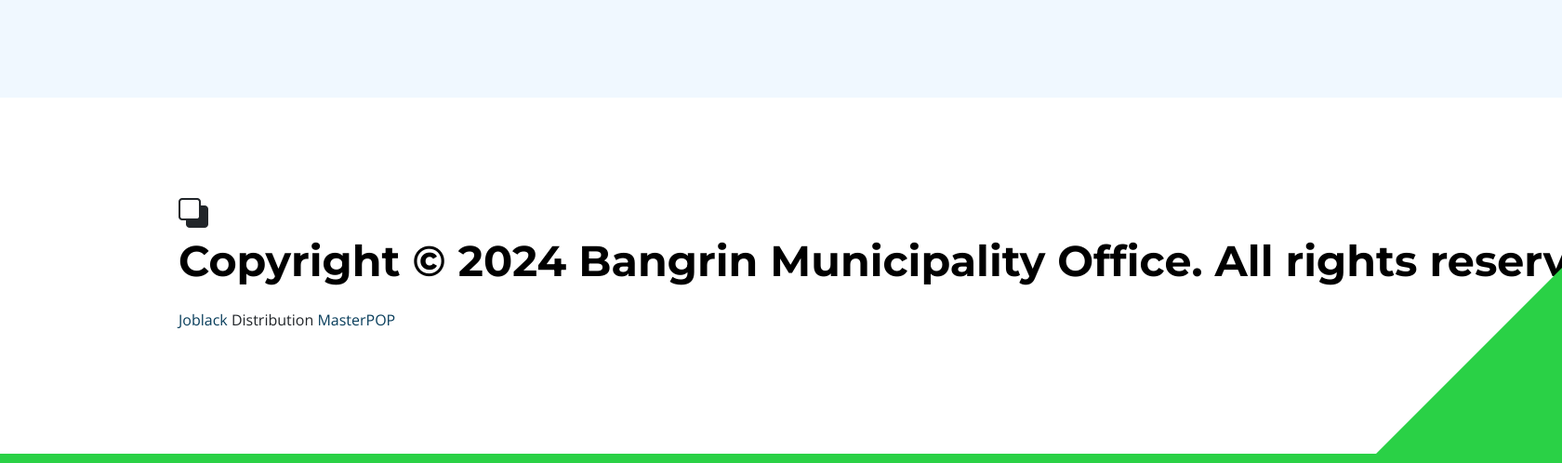
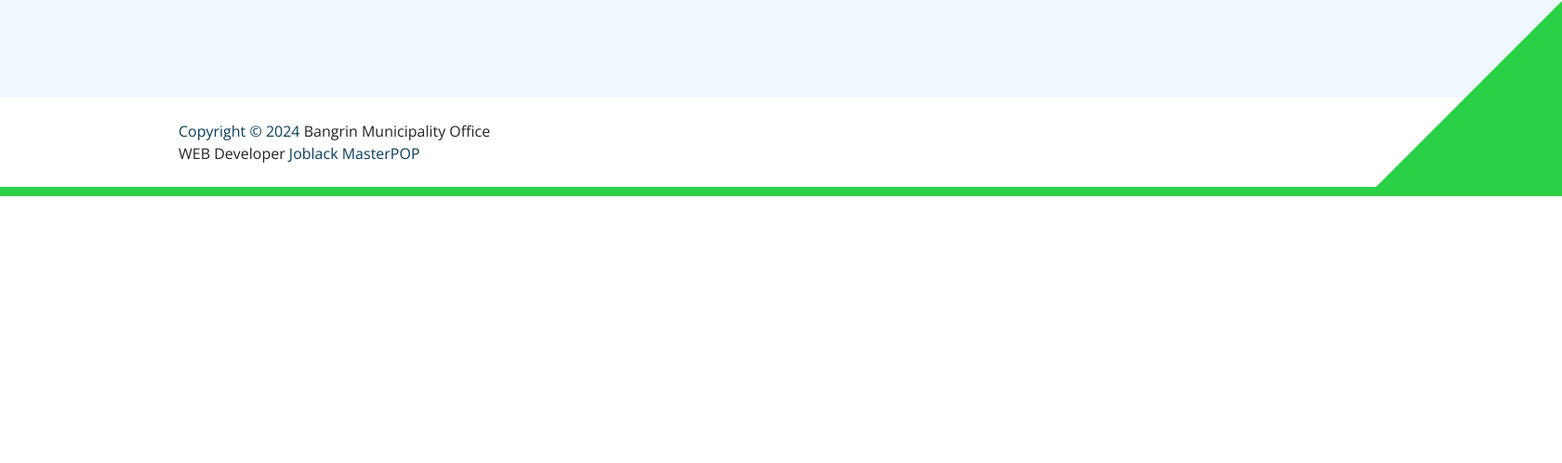
Before and after one commit to joblackpoc/blog_django5, a Django app: page / in a window 1680 px wide; the page is wider, and only the part inside the window is pictured. Shown: the part 4061-4559 px from the top of that part at 93% size. After the commit the page ends 4272 px from the top of that part, so only its background shows below. Run offline with Django 5.2, Linux system fonts and the light colour scheme; some libraries are stand-ins or nearby versions.

Commit message:
modified footer

```diff
--- a/templates/index.html
+++ b/templates/index.html
@@ -696,15 +696,17 @@
             </section>
         </main>
 
-<footer class="site-footer section-padding">
+<footer class="site-footer ">
             <div class="container">
                 <div class="row">
 
-                    <div class="col-lg-3 col-12 mb-4 pb-2">
+                    <div class="col-lg-12 col-12 mb-4 mx-auto">
                         <a class="navbar-brand mb-2" href="{% url 'home' %}">
-                            <i class="bi-back"></i>
-                             <h2 class="mb-4">Copyright © 2024 Bangrin Municipality Office. All rights reserved.</h2>
-                             <a rel="nofollow" href="{% url 'home' %}" target="_blank">Joblack  </a>  Distribution <a href="{% url 'home' %}">MasterPOP</a>
+                            <!--<i class="bi-back"> Copyright © 2024 Bangrin Municipality Office</i>-->
+                             <h6 class="mb-4 col-lg-12 col-12 mx-auto"> </h6>
+                             <a rel="nofollow" href="{% url 'home' %}" target="_blank"> Copyright © 2024 </a>
+                             <a> Bangrin Municipality Office </a>
+                              <br/>WEB Developer <a href="{% url 'home' %}"> Joblack MasterPOP</a>
                     </div>
 <!--
                     <div class="col-lg-3 col-md-4 col-6">
```
Also changed, not shown: requirements.txt (added, +16 -0 lines).
